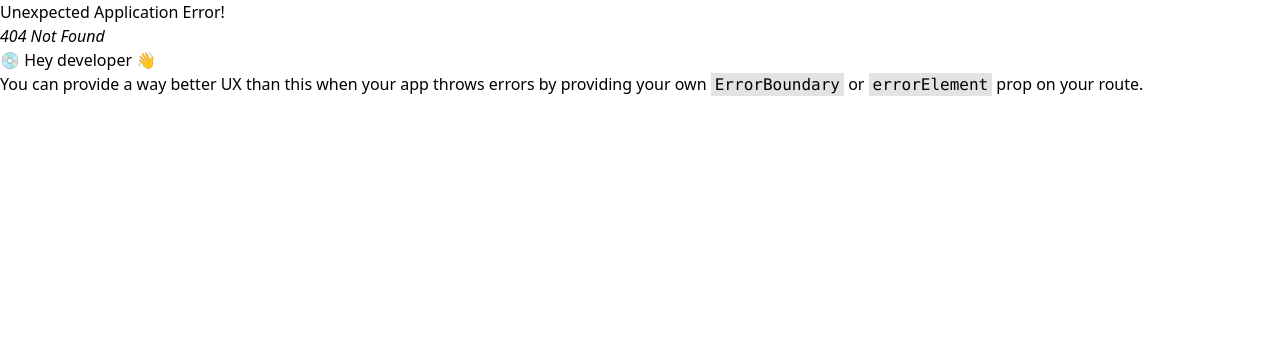
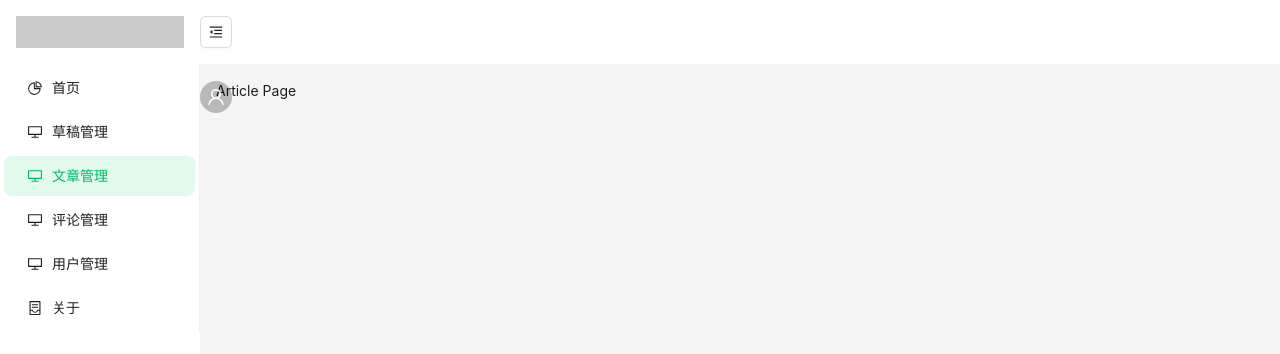
Before and after one commit to liwenka1/vven-site, a React (Vite) app in the folder packages/adminsite/: page /article in a window 1280 px wide. Before the commit this address had no page. Shown: the top 354 px of the page. Built offline with nearby package versions, Linux system fonts and the light colour scheme.

Commit message:
@adminsite layout

```diff
--- a/packages/adminsite/package.json
+++ b/packages/adminsite/package.json
@@ -11,6 +11,7 @@
     "preview": "vite preview"
   },
   "dependencies": {
+    "@ant-design/icons": "^5.2.6",
     "antd": "^5.9.4",
     "dayjs": "^1.11.10",
     "react": "^18.2.0",
--- /dev/null
+++ b/packages/adminsite/src/components/Header/index.tsx
@@ -0,0 +1,33 @@
+import { MenuFoldOutlined, UserOutlined } from '@ant-design/icons'
+import type { MenuProps } from 'antd'
+import { Avatar, Button, Dropdown } from 'antd'
+
+interface BasicHeaderProps {
+  onClick: () => void
+}
+
+const items: MenuProps['items'] = [
+  {
+    key: '1',
+    label: <span>个人中心</span>
+  },
+  {
+    key: '2',
+    label: <span>退出登录</span>
+  }
+]
+
+const BasicHeader: React.FC<BasicHeaderProps> = ({ onClick }) => {
+  return (
+    <div className="flex justify-between items-center h-full mr-10">
+      <Button icon={<MenuFoldOutlined />} onClick={onClick} />
+      <div>
+        <Dropdown menu={{ items }} placement="bottomRight" arrow>
+          <Avatar className="cursor-pointer" icon={<UserOutlined />} />
+        </Dropdown>
+      </div>
+    </div>
+  )
+}
+
+export default BasicHeader
--- a/packages/adminsite/src/components/Layout/index.tsx
+++ b/packages/adminsite/src/components/Layout/index.tsx
@@ -1,34 +1,13 @@
 import { useState } from 'react'
-import { Outlet, useNavigate, useLocation } from 'react-router-dom'
-import { Button, Layout, Menu } from 'antd'
-import type { MenuProps } from 'antd'
+import { Outlet } from 'react-router-dom'
+import { Layout } from 'antd'
+import BasicHeader from '../Header'
+import BasicSider from '../Sider'
 
 const { Header, Sider, Content } = Layout
 
-const items: MenuProps['items'] = [
-  {
-    label: 'home',
-    path: '/home'
-  },
-  {
-    label: 'about',
-    path: '/about'
-  }
-].map((nav) => ({
-  key: nav.path,
-  icon: null,
-  label: nav.label
-}))
-
 const BasicLayout = () => {
-  const navigate = useNavigate()
-  const { pathname } = useLocation()
-
   const [collapsed, setCollapsed] = useState(false)
-
-  const handleMenuClick: MenuProps['onClick'] = ({ key }) => {
-    navigate(key)
-  }
 
   return (
     <Layout style={{ height: '100vh' }}>
@@ -41,13 +20,11 @@ const BasicLayout = () => {
             zIndex: 200
           }}
         />
-        <Menu mode="inline" defaultSelectedKeys={[pathname]} items={items} onClick={handleMenuClick} />
+        <BasicSider collapsed={collapsed} />
       </Sider>
       <Layout style={{ display: 'flex', flexDirection: 'column' }}>
         <Header style={{ background: '#fff', padding: 0 }}>
-          <Button type="text" onClick={() => setCollapsed(!collapsed)}>
-            collapsed
-          </Button>
+          <BasicHeader onClick={() => setCollapsed(!collapsed)} />
         </Header>
         <Content style={{ padding: '16px', flex: 1, overflowY: 'auto' }}>
           <Outlet />
--- /dev/null
+++ b/packages/adminsite/src/components/Sider/index.tsx
@@ -0,0 +1,59 @@
+import { ContainerOutlined, DesktopOutlined, PieChartOutlined } from '@ant-design/icons'
+import type { MenuProps } from 'antd'
+import { Menu } from 'antd'
+import { useLocation, useNavigate } from 'react-router-dom'
+
+type MenuItem = Required<MenuProps>['items'][number]
+
+const getItem = (
+  label: React.ReactNode,
+  key: React.Key,
+  icon?: React.ReactNode,
+  children?: MenuItem[],
+  type?: 'group'
+): MenuItem => {
+  return {
+    key,
+    icon,
+    children,
+    label,
+    type
+  } as MenuItem
+}
+
+const items: MenuItem[] = [
+  getItem('首页', '/home', <PieChartOutlined />),
+  getItem('草稿管理', '/draft', <DesktopOutlined />),
+  getItem('文章管理', '/article', <DesktopOutlined />),
+  getItem('评论管理', '/comment', <DesktopOutlined />),
+  getItem('用户管理', '/user', <DesktopOutlined />),
+  getItem('关于', '/about', <ContainerOutlined />)
+]
+
+interface BasicSiderProps {
+  collapsed: boolean
+}
+
+const BasicSider: React.FC<BasicSiderProps> = ({ collapsed }) => {
+  const navigate = useNavigate()
+  const { pathname } = useLocation()
+
+  const handleMenuClick: MenuProps['onClick'] = ({ key }) => {
+    navigate(key)
+  }
+
+  return (
+    <div className="w-full h-full">
+      <Menu
+        onClick={handleMenuClick}
+        defaultSelectedKeys={[pathname]}
+        mode="inline"
+        theme="light"
+        inlineCollapsed={collapsed}
+        items={items}
+      />
+    </div>
+  )
+}
+
+export default BasicSider
--- /dev/null
+++ b/packages/adminsite/src/pages/Article/index.tsx
@@ -0,0 +1,5 @@
+const Article = () => {
+  return <div>Article Page</div>
+}
+
+export default Article
--- /dev/null
+++ b/packages/adminsite/src/pages/Comment/index.tsx
@@ -0,0 +1,5 @@
+const Comment = () => {
+  return <div>comment Page</div>
+}
+
+export default Comment
--- /dev/null
+++ b/packages/adminsite/src/pages/Draft/index.tsx
@@ -0,0 +1,5 @@
+const Draft = () => {
+  return <div>Draft Page</div>
+}
+
+export default Draft
--- /dev/null
+++ b/packages/adminsite/src/pages/User/index.tsx
@@ -0,0 +1,5 @@
+const User = () => {
+  return <div>Article Page</div>
+}
+
+export default User
```
Also changed, not shown: packages/adminsite/src/router/index.tsx (+16 -0 lines), 1 other file (tests, documents, lock files or other folders).
